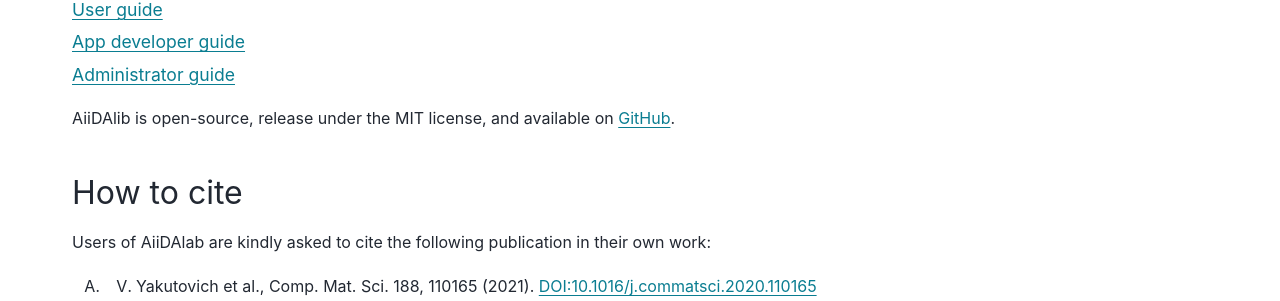
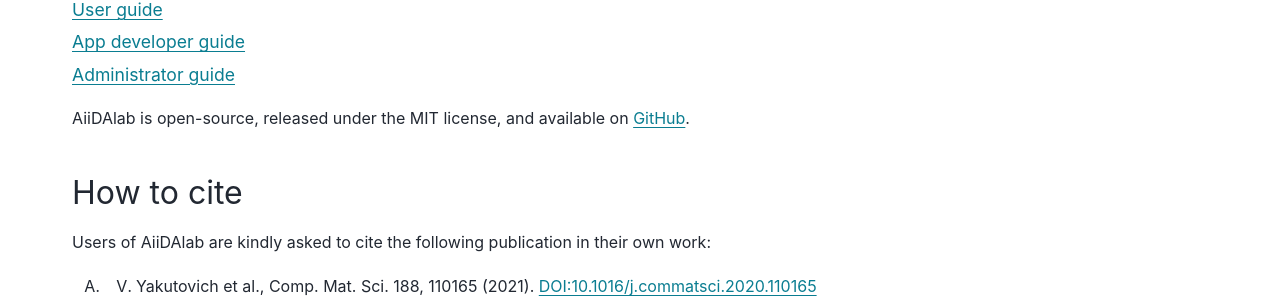
Before and after one commit to aiidalab/aiidalab, a Sphinx documentation site: the page built from docs/source/index.rst, in a window 1280 px wide and 1134 px high. Shown: the part 314-615 px from the top of the window. Built offline with Sphinx 7.4.7 and the PyData theme 0.15.4, drawn with Linux system fonts in a browser that asks for light colours; pages that are not in the unit, such as notebooks, are missing from menus.

Commit message:
Update docs/source/index.rst
Co-authored-by: Daniel Hollas <daniel.hollas@bristol.ac.uk>

```diff
--- a/docs/source/index.rst
+++ b/docs/source/index.rst
@@ -14,7 +14,7 @@ AiiDAlab builds on `AiiDA <https://www.aiida.net/>`_ as the computational workfl
    admin/index.rst
    API documentation <apidoc/aiidalab>
 
-AiiDAlib is open-source, release under the MIT license, and available on `GitHub <https://github.com/aiidalab>`_.
+AiiDAlab is open-source, released under the MIT license, and available on `GitHub <https://github.com/aiidalab>`_.
 
 
 ***********
```
